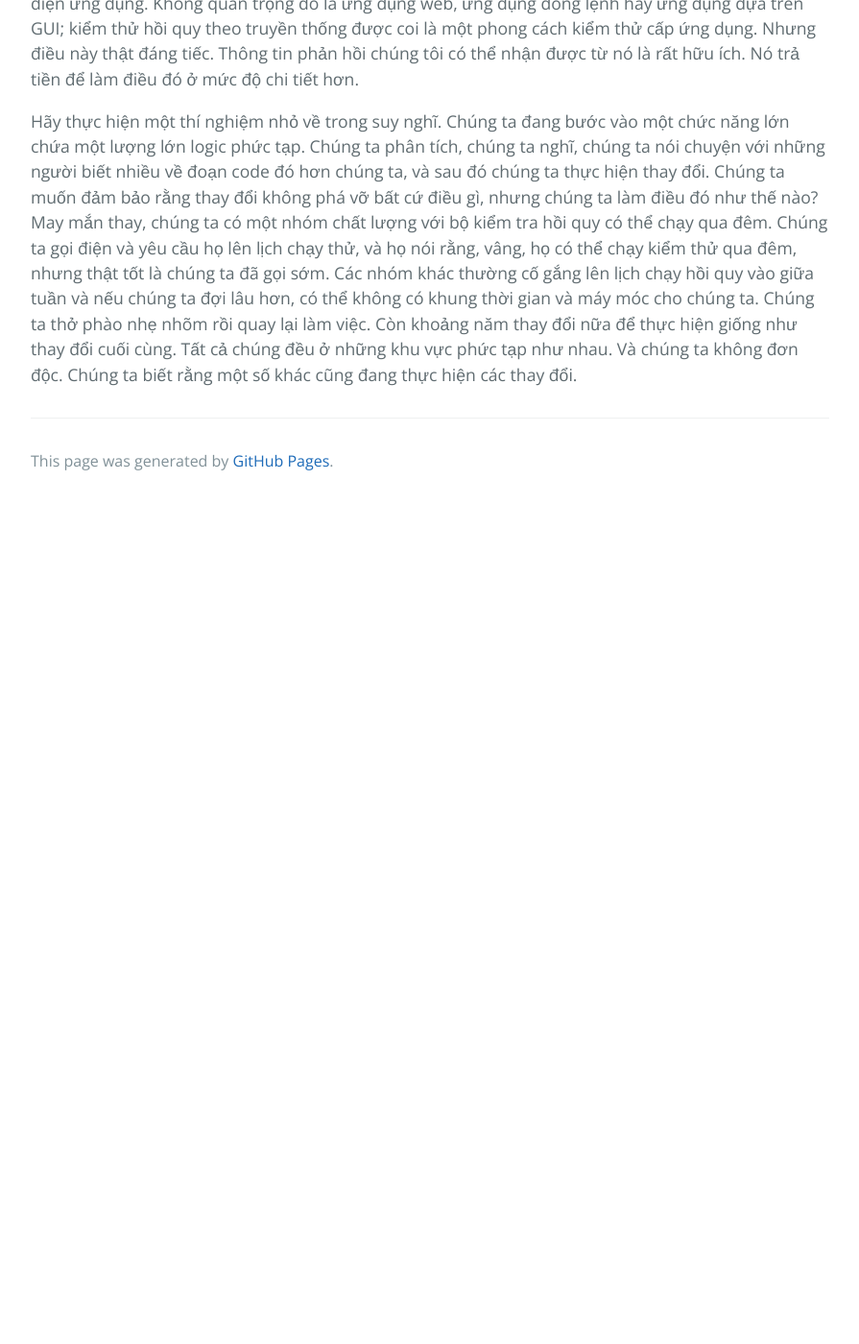
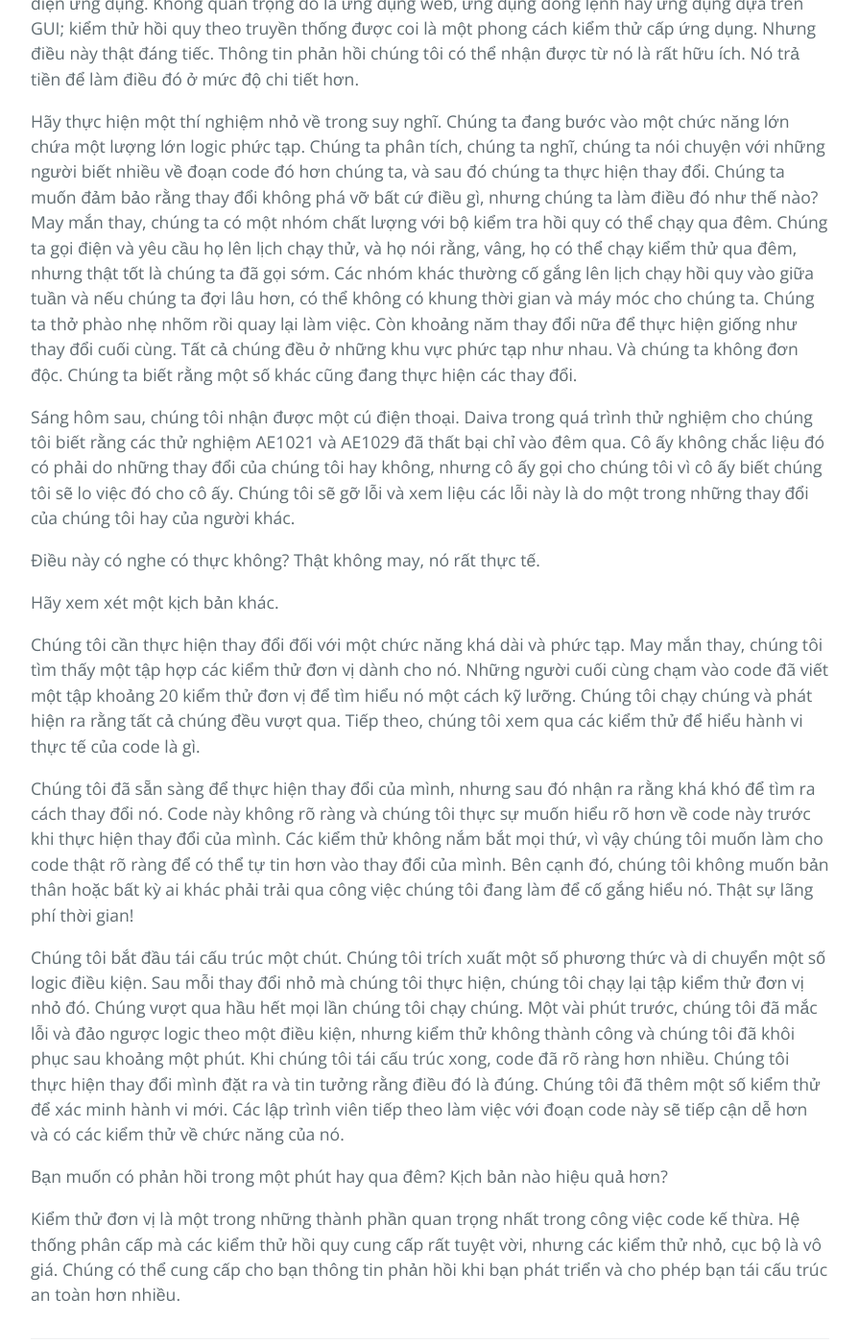
Before and after one commit to HaiBV/haibv.github.io, a Jekyll site: the page built from working-effectively-with-legacy-code/chapter-2-working-with-feedback.md, in a window 1280 px wide and 1400 px high, scrolled down 1705 px. Shown: the whole window at 96% size, without its empty margins (192-1087 px from the left). Built offline with Jekyll 4.4.1, drawn with Linux system fonts in a browser that asks for light colours; our own code applies the rules of GitHub Pages for plain Markdown files; before the commit the page ends 2229 px from its top, so only the background shows below that.

Commit message:
Book - Working Efectively with Legacy Code - P1 - C2

```diff
--- a/working-effectively-with-legacy-code/chapter-2-working-with-feedback.md
+++ b/working-effectively-with-legacy-code/chapter-2-working-with-feedback.md
@@ -25,3 +25,19 @@ Khi bạn có kiểm thử xung quanh vùng mà bạn sẽ thực hiện thay đ
 Kiểm thử hồi quy là một ý tưởng tuyệt vời. Tại sao mọi người không làm điều đó thường xuyên hơn? Có một vấn đề nhỏ với kiểm thử hồi quy. Thường khi thực hành nó, mọi người hay thực hiện ở giao diện ứng dụng. Không quan trọng đó là ứng dụng web, ứng dụng dòng lệnh hay ứng dụng dựa trên GUI; kiểm thử hồi quy theo truyền thống được coi là một phong cách kiểm thử cấp ứng dụng. Nhưng điều này thật đáng tiếc. Thông tin phản hồi chúng tôi có thể nhận được từ nó là rất hữu ích. Nó trả tiền để làm điều đó ở mức độ chi tiết hơn.
 
 Hãy thực hiện một thí nghiệm nhỏ về trong suy nghĩ. Chúng ta đang bước vào một chức năng lớn chứa một lượng lớn logic phức tạp. Chúng ta phân tích, chúng ta nghĩ, chúng ta nói chuyện với những người biết nhiều về đoạn code đó hơn chúng ta, và sau đó chúng ta thực hiện thay đổi. Chúng ta muốn đảm bảo rằng thay đổi không phá vỡ bất cứ điều gì, nhưng chúng ta làm điều đó như thế nào? May mắn thay, chúng ta có một nhóm chất lượng với bộ kiểm tra hồi quy có thể chạy qua đêm. Chúng ta gọi điện và yêu cầu họ lên lịch chạy thử, và họ nói rằng, vâng, họ có thể chạy kiểm thử qua đêm, nhưng thật tốt là chúng ta đã gọi sớm. Các nhóm khác thường cố gắng lên lịch chạy hồi quy vào giữa tuần và nếu chúng ta đợi lâu hơn, có thể không có khung thời gian và máy móc cho chúng ta. Chúng ta thở phào nhẹ nhõm rồi quay lại làm việc. Còn khoảng năm thay đổi nữa để thực hiện giống như thay đổi cuối cùng. Tất cả chúng đều ở những khu vực phức tạp như nhau. Và chúng ta không đơn độc. Chúng ta biết rằng một số khác cũng đang thực hiện các thay đổi.
+
+Sáng hôm sau, chúng tôi nhận được một cú điện thoại. Daiva trong quá trình thử nghiệm cho chúng tôi biết rằng các thử nghiệm AE1021 và AE1029 đã thất bại chỉ vào đêm qua. Cô ấy không chắc liệu đó có phải do những thay đổi của chúng tôi hay không, nhưng cô ấy gọi cho chúng tôi vì cô ấy biết chúng tôi sẽ lo việc đó cho cô ấy. Chúng tôi sẽ gỡ lỗi và xem liệu các lỗi này là do một trong những thay đổi của chúng tôi hay của người khác.
+
+Điều này có nghe có thực không? Thật không may, nó rất thực tế.
+
+Hãy xem xét một kịch bản khác.
+
+Chúng tôi cần thực hiện thay đổi đối với một chức năng khá dài và phức tạp. May mắn thay, chúng tôi tìm thấy một tập hợp các kiểm thử đơn vị dành cho nó. Những người cuối cùng chạm vào code đã viết một tập khoảng 20 kiểm thử đơn vị để tìm hiểu nó một cách kỹ lưỡng. Chúng tôi chạy chúng và phát hiện ra rằng tất cả chúng đều vượt qua. Tiếp theo, chúng tôi xem qua các kiểm thử để hiểu hành vi thực tế của code là gì.
+
+Chúng tôi đã sẵn sàng để thực hiện thay đổi của mình, nhưng sau đó nhận ra rằng khá khó để tìm ra cách thay đổi nó. Code này không rõ ràng và chúng tôi thực sự muốn hiểu rõ hơn về code này trước khi thực hiện thay đổi của mình. Các kiểm thử không nắm bắt mọi thứ, vì vậy chúng tôi muốn làm cho code thật rõ ràng để có thể tự tin hơn vào thay đổi của mình. Bên cạnh đó, chúng tôi không muốn bản thân hoặc bất kỳ ai khác phải trải qua công việc chúng tôi đang làm để cố gắng hiểu nó. Thật sự lãng phí thời gian!
+
+Chúng tôi bắt đầu tái cấu trúc một chút. Chúng tôi trích xuất một số phương thức và di chuyển một số logic điều kiện. Sau mỗi thay đổi nhỏ mà chúng tôi thực hiện, chúng tôi chạy lại tập kiểm thử đơn vị nhỏ đó. Chúng vượt qua hầu hết mọi lần chúng tôi chạy chúng. Một vài phút trước, chúng tôi đã mắc lỗi và đảo ngược logic theo một điều kiện, nhưng kiểm thử không thành công và chúng tôi đã khôi phục sau khoảng một phút. Khi chúng tôi tái cấu trúc xong, code đã rõ ràng hơn nhiều. Chúng tôi thực hiện thay đổi mình đặt ra và tin tưởng rằng điều đó là đúng. Chúng tôi đã thêm một số kiểm thử để xác minh hành vi mới. Các lập trình viên tiếp theo làm việc với đoạn code này sẽ tiếp cận dễ hơn và có các kiểm thử về chức năng của nó.
+
+Bạn muốn có phản hồi trong một phút hay qua đêm? Kịch bản nào hiệu quả hơn?
+
+Kiểm thử đơn vị là một trong những thành phần quan trọng nhất trong công việc code kế thừa. Hệ thống phân cấp mà các kiểm thử hồi quy cung cấp rất tuyệt vời, nhưng các kiểm thử nhỏ, cục bộ là vô giá. Chúng có thể cung cấp cho bạn thông tin phản hồi khi bạn phát triển và cho phép bạn tái cấu trúc an toàn hơn nhiều.
```
